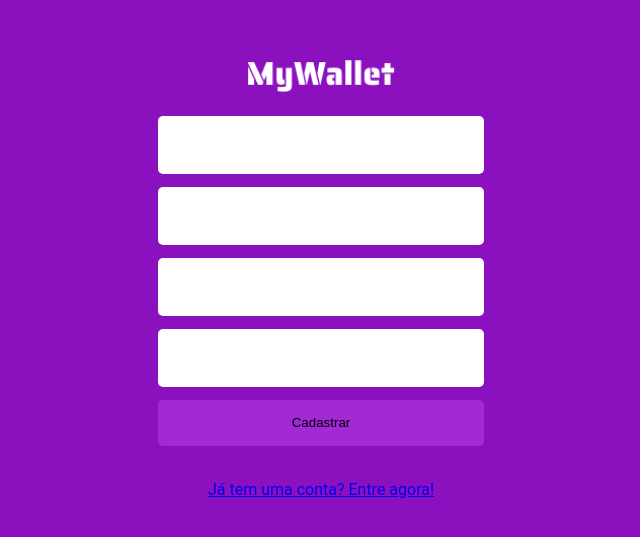
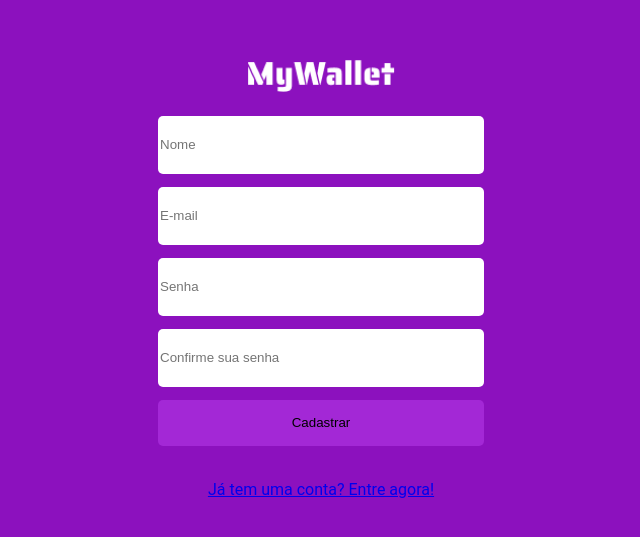
Before and after one commit to carloshnp/projeto14-mywallet-front, a React (Create React App) app: page /register in a window 1280 px wide. Shown: the part 121-658 px from the top of the page, without its empty margins (319-959 px from the left). Built offline with nearby package versions, Linux system fonts and the light colour scheme.

Commit message:
feat: Register and Login pages working with server

```diff
--- a/src/pages/Login.js
+++ b/src/pages/Login.js
@@ -1,17 +1,68 @@
 import styled from "styled-components";
-import { Link } from "react-router-dom";
+import { Link, useNavigate } from "react-router-dom";
 import logo from "../img/MyWallet.png";
+import { useState } from "react";
+import { useUserContext } from "../context/UserContext";
+import axios from "axios";
 
 export default function Login() {
+  const [email, setEmail] = useState("");
+  const [password, setPassword] = useState("");
+
+  const navigate = useNavigate();
+
+  const { setBearer, setUser } = useUserContext();
+
+  function handleSignIn(e) {
+    e.preventDefault();
+
+    const URL = "http://localhost:5000/";
+    const body = {
+      email,
+      password,
+    };
+
+    const request = axios.post(URL, body);
+
+    request
+      .then((ans) => {
+        console.log(ans.data);
+        const newBearer = `Bearer ${ans.data.token}`;
+
+        setBearer(newBearer);
+        localStorage.setItem("token", JSON.stringify(newBearer));
+
+        setUser(ans.data.username);
+        localStorage.setItem("user", JSON.stringify(ans.data.user));
+
+        navigate("/finances");
+      })
+      .catch((err) => {
+        console.log(err.response.data);
+      });
+  }
+
   return (
     <Container>
       <Logo src={logo} alt="logo" />
-      <Form>
-        <input />
-        <input />
-        <button>Entrar</button>
+      <Form onSubmit={handleSignIn}>
+        <input
+          type="email"
+          placeholder="E-mail"
+          value={email}
+          onChange={(e) => setEmail(e.target.value)}
+          required
+        />
+        <input
+          type="password"
+          placeholder="Senha"
+          value={password}
+          onChange={(e) => setPassword(e.target.value)}
+          required
+        />
+        <button type="submit">Entrar</button>
       </Form>
-      <Link to={`/Register`}>
+      <Link to={`/register`}>
         <LinkTo>Primeira vez? Cadastre-se!</LinkTo>
       </Link>
     </Container>
--- a/src/pages/Register.js
+++ b/src/pages/Register.js
@@ -1,16 +1,73 @@
 import styled from "styled-components";
 import { Link } from "react-router-dom";
 import logo from "../img/MyWallet.png";
+import { useState } from "react";
+import { useNavigate } from "react-router-dom";
+import axios from "axios";
 
 export default function Register() {
+  const [username, setUsername] = useState("");
+  const [email, setEmail] = useState("");
+  const [password, setPassword] = useState("");
+  const [checkPassword, setCheckPassword] = useState("");
+
+  const navigate = useNavigate();
+
+  function handleSignUp(e) {
+    e.preventDefault();
+
+    const URL = "http://localhost:5000/register";
+    const body = {
+      username,
+      email,
+      password,
+      checkPassword,
+    };
+
+    const request = axios.post(URL, body);
+
+    request
+      .then((ans) => {
+        console.log(ans.data);
+        navigate("/");
+      })
+      .catch((err) => {
+        console.log(err.response.data);
+      });
+  }
+
   return (
     <Container>
       <Logo src={logo} alt="logo" />
-      <Form>
-        <input />
-        <input />
-        <input />
-        <input />
+      <Form onSubmit={handleSignUp}>
+        <input
+          type="text"
+          placeholder="Nome"
+          value={username}
+          onChange={(e) => setUsername(e.target.value)}
+          required
+        />
+        <input
+          type="text"
+          placeholder="E-mail"
+          value={email}
+          onChange={(e) => setEmail(e.target.value)}
+          required
+        />
+        <input
+          type="text"
+          placeholder="Senha"
+          value={password}
+          onChange={(e) => setPassword(e.target.value)}
+          required
+        />
+        <input
+          type="text"
+          placeholder="Confirme sua senha"
+          value={checkPassword}
+          onChange={(e) => setCheckPassword(e.target.value)}
+          required
+        />
         <button>Cadastrar</button>
       </Form>
       <Link to={`/`}>
```
